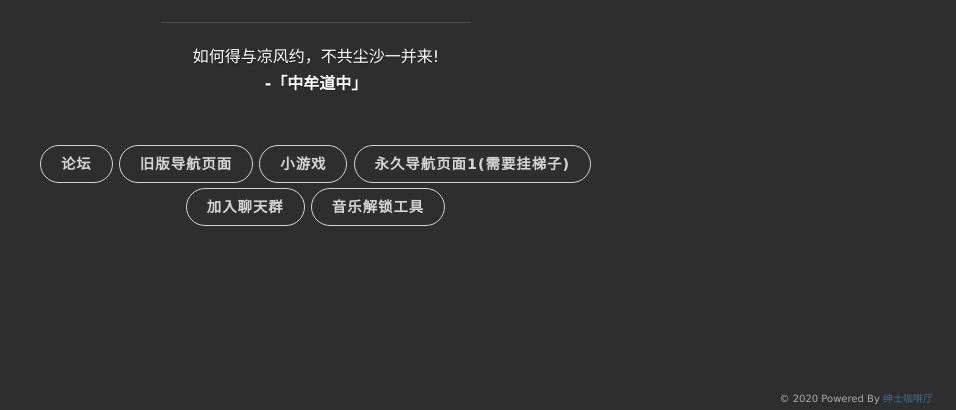
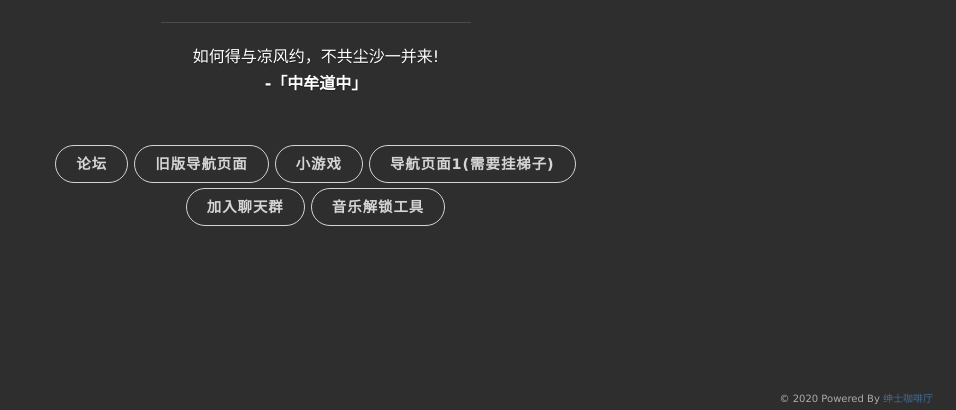
Before and after one commit to sskft/sskft.github.io, a plain HTML site: page index.html in a window 1280 px wide. Shown: the part 390-800 px from the top of the page, without its empty margins (324-1280 px from the left). Drawn offline with Linux system fonts and the light colour scheme; no server answers.

Commit message:
Update index.html

```diff
--- a/index.html
+++ b/index.html
@@ -65,7 +65,7 @@
                                         <a href="darkroom/?lang=zh_cn" class="blog-button" >&#x5C0F;&#x6E38;&#x620F;</a>
                                     </li>
 					<li class="navigation__item">
-                                        <a href="https://meidocafe.xyz/" class="blog-button">&#x6C38;&#x4E45;&#x5BFC;&#x822A;&#x9875;&#x9762;1(&#x9700;&#x8981;&#x6302;&#x68AF;&#x5B50;)</a>
+                                        <a href="https://meidocafe.xyz/" class="blog-button">&#x5BFC;&#x822A;&#x9875;&#x9762;1(&#x9700;&#x8981;&#x6302;&#x68AF;&#x5B50;)</a>
                                     </li>
                                     <li class="navigation__item">
                                         <a href="qqgroup.html" class="blog-button">&#x52A0;&#x5165;&#x804A;&#x5929;&#x7FA4;</a>
```
